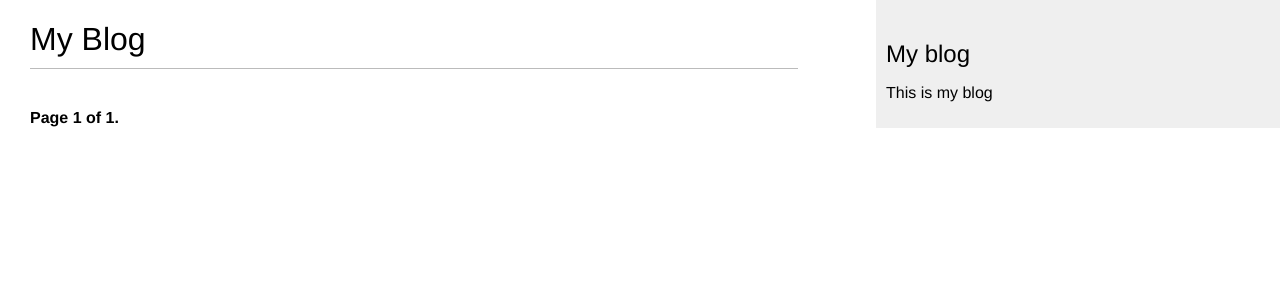
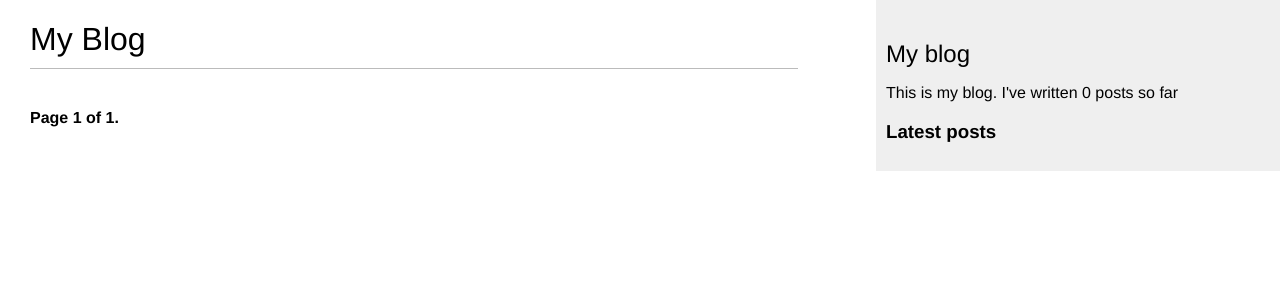
Before and after one commit to shavryl/onemoreblog, a Django app: page /blog/ in a window 1280 px wide. Shown: the top 300 px of the page. Run offline with Django 3.2, Linux system fonts and the light colour scheme; data that the repository does not hold is empty.

Commit message:
template tags and register

```diff
--- a/blog/templates/blog/base.html
+++ b/blog/templates/blog/base.html
@@ -1,3 +1,4 @@
+{% load blog_tags %}
 {%  load static %}
 <!DOCTYPE html>
 <html>
@@ -12,7 +13,10 @@
     </div>
     <div id="sidebar">
         <h2>My blog</h2>
-            <p>This is my blog</p>
+            <p>This is my blog. I've written {% total_posts %} posts so far</p>
+
+        <h3>Latest posts</h3>
+        {% show_latest_posts %}
     </div>
 </body>
 </html>
--- /dev/null
+++ b/blog/templates/blog/post/latest_posts.html
@@ -0,0 +1,7 @@
+<ul>
+    {% for post in latest_posts %}
+        <li>
+            <a href="{{ post.get_absolute_url }}">{{ post.title }}</a>
+        </li>
+    {% endfor %}
+</ul>
--- a/blog/templates/blog/post/list.html
+++ b/blog/templates/blog/post/list.html
@@ -13,21 +13,22 @@
         <h2>
             <a href="{{  post.get_absolute_url }}">
                 {{ post.title }}
-                <p class="tags">
-                    Tags:
-
-                     {% for tag in post.tags.all %}
-                        <a href="{% url "blog:post_list_by_tag" tag.slug %}">
-                            {{ tag.name }}
-                        </a>
-                         {% if not forloop.last %}, {% endif %}
-                     {% endfor %}
             </a>
         </h2>
         <p class="date">
             Published {{ post.publish }} by {{ post.author }}
         </p>
         {{ post.body|truncatewords:30|linebreaks }}
+        <p class="tags">
+            Tags:
+
+            {% for tag in post.tags.all %}
+                <a href="{% url "blog:post_list_by_tag" tag.slug %}">
+                    {{ tag.name }}
+                </a>
+                {% if not forloop.last %}, {% endif %}
+            {% endfor %}
+        </p>
     {% endfor %}
 
     {% include "pagination.html" with page=posts %}
--- /dev/null
+++ b/blog/templatetags/blog_tags.py
@@ -0,0 +1,16 @@
+from django import template
+from ..models import Post
+
+
+register = template.Library()
+
+
+@register.simple_tag
+def total_posts():
+    return Post.published.count()
+
+
+@register.inclusion_tag('blog/post/latest_posts.html')
+def show_latest_posts(count=5):
+    latest_posts = Post.published.order_by('-publish')[:count]
+    return {'latest_posts': latest_posts}
```
Also changed, not shown: blog/templatetags/__init__.py (added).
